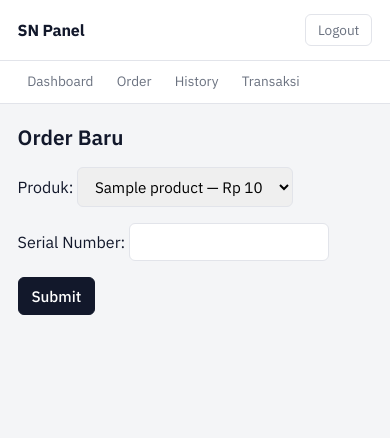
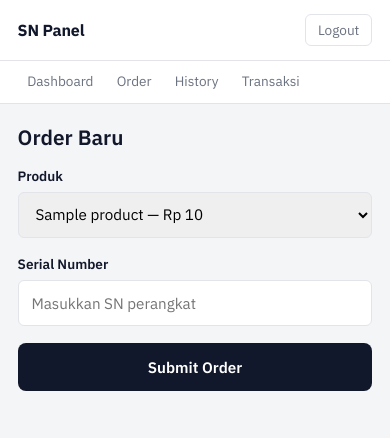
Before and after one commit to nrr24id-cmd/tele-bot, a Python web app: template src/sn_forwarder/web/templates/order.html in a window 390 px wide. Shown: the top 438 px of the page. Run offline with Jinja, Linux system fonts and the light colour scheme; the template is opened without the code that fills it: most values are stand-ins (such as "Sample title", 1, 10 or a date in 2020).

Commit message:
redesign: extend the SN Panel look to dashboard, order and history
Same system introduced for the transactions page: dashboard now shows
the balance band + a full-width primary CTA, order is a stacked
mobile-friendly form (46px+ tap targets, no more inline label+input),
history reuses the statement-row layout with a status badge and glyph
per state (pending/processing/success/failed) instead of a bordered
table.

Fix: .txn-type had text-transform:capitalize meant for the short
transaction-type words on the transactions page, but it mangled mixed-
case product names on the history page (e.g. "iCloud" -> "ICloud").
Moved the capitalization into transactions.html's own {{ t.type|capitalize }}
instead of the shared class.

Verified all four pages at 375px width: no horizontal scroll, tap
targets >=44px, checked against real render output via Jinja2 directly
(not just visual mockup).

Co-Authored-By: Claude Sonnet 5 <noreply@anthropic.com>

```diff
--- a/src/sn_forwarder/web/static/style.css
+++ b/src/sn_forwarder/web/static/style.css
@@ -8,6 +8,7 @@
   --muted-2: #9CA3AF;
   --debit: #B23A2B;
   --credit: #1C7A52;
+  --info: #2563EB;
   --sans: 'IBM Plex Sans', -apple-system, BlinkMacSystemFont, 'Segoe UI', sans-serif;
   --mono: 'IBM Plex Mono', ui-monospace, 'SF Mono', Consolas, monospace;
 }
@@ -214,7 +215,6 @@ button:hover { background: var(--ink-soft); }
   font-size: 0.9rem;
   font-weight: 600;
   color: var(--ink);
-  text-transform: capitalize;
 }
 
 .txn-meta {
@@ -256,6 +256,106 @@ button:hover { background: var(--ink-soft); }
   font-size: 0.9rem;
 }
 
+.txn-glyph.pending { background: rgba(107, 114, 128, 0.1); color: var(--muted); }
+.txn-glyph.processing { background: rgba(37, 99, 235, 0.1); color: var(--info); }
+
+/* ── greeting (dashboard) ──────────────────────────────────── */
+
+.greeting {
+  font-size: 1.1rem;
+  font-weight: 600;
+  margin: 0 0 1.2rem;
+}
+
+.greeting span { color: var(--muted); font-weight: 400; }
+
+/* ── forms (order page) ────────────────────────────────────── */
+
+.field { margin-bottom: 1.1rem; }
+
+.field label {
+  display: block;
+  font-size: 0.85rem;
+  font-weight: 600;
+  color: var(--ink);
+  margin-bottom: 0.4rem;
+}
+
+.field select, .field input {
+  width: 100%;
+  min-height: 46px;
+}
+
+.btn-primary {
+  display: flex;
+  align-items: center;
+  justify-content: center;
+  width: 100%;
+  min-height: 48px;
+  background: var(--ink);
+  color: #fff;
+  border: none;
+  border-radius: 8px;
+  font-size: 0.95rem;
+  font-weight: 600;
+  cursor: pointer;
+  text-decoration: none;
+  font-family: var(--sans);
+}
+
+.btn-primary:hover { background: var(--ink-soft); color: #fff; }
+
+/* ── alerts ───────────────────────────────────────────────── */
+
+.alert {
+  padding: 0.75rem 1rem;
+  border-radius: 8px;
+  font-size: 0.85rem;
+  margin-bottom: 1.1rem;
+  border: 1px solid transparent;
+}
+
+.alert-error {
+  background: rgba(178, 58, 43, 0.08);
+  color: var(--debit);
+  border-color: rgba(178, 58, 43, 0.25);
+}
+
+.alert-info {
+  background: rgba(18, 24, 43, 0.04);
+  color: var(--ink);
+  border-color: var(--line);
+}
+
+/* ── status badges (history page) ────────────────────────────── */
+
+.badge {
+  display: inline-flex;
+  align-items: center;
+  padding: 0.15rem 0.6rem;
+  border-radius: 999px;
+  font-size: 0.72rem;
+  font-weight: 600;
+  text-transform: capitalize;
+  white-space: nowrap;
+}
+
+.badge-pending { background: rgba(107, 114, 128, 0.12); color: var(--muted); }
+.badge-processing { background: rgba(37, 99, 235, 0.1); color: var(--info); }
+.badge-success { background: rgba(28, 122, 82, 0.1); color: var(--credit); }
+.badge-failed { background: rgba(178, 58, 43, 0.1); color: var(--debit); }
+
+.txn-meta .ref {
+  display: block;
+  overflow-wrap: anywhere;
+}
+
+.txn-meta .reply {
+  display: block;
+  margin-top: 0.1rem;
+  color: var(--muted);
+}
+
 @media (min-width: 640px) {
   .balance-figure { font-size: 2.3rem; }
 }
--- a/src/sn_forwarder/web/templates/order.html
+++ b/src/sn_forwarder/web/templates/order.html
@@ -1,19 +1,28 @@
 {% extends "base.html" %}
 {% block content %}
 <h1>Order Baru</h1>
-{% if error %}<p style="color:red">{{ error }}</p>{% endif %}
+
+{% if error %}
+<div class="alert alert-error">{{ error }}</div>
+{% endif %}
+
 <form method="post" action="/order">
   <input type="hidden" name="csrf_token" value="{{ csrf_token }}">
-  <p>
-    <label>Produk:
-      <select name="product_id">
-        {% for p in products %}
-        <option value="{{ p.id }}">{{ p.name }} — Rp {{ "{:,.0f}".format(p.price) }}</option>
-        {% endfor %}
-      </select>
-    </label>
-  </p>
-  <p><label>Serial Number: <input name="sn" required></label></p>
-  <button type="submit">Submit</button>
+
+  <div class="field">
+    <label for="product_id">Produk</label>
+    <select name="product_id" id="product_id">
+      {% for p in products %}
+      <option value="{{ p.id }}">{{ p.name }} — Rp {{ "{:,.0f}".format(p.price) }}</option>
+      {% endfor %}
+    </select>
+  </div>
+
+  <div class="field">
+    <label for="sn">Serial Number</label>
+    <input name="sn" id="sn" required placeholder="Masukkan SN perangkat">
+  </div>
+
+  <button type="submit" class="btn-primary">Submit Order</button>
 </form>
 {% endblock %}
--- a/src/sn_forwarder/web/templates/transactions.html
+++ b/src/sn_forwarder/web/templates/transactions.html
@@ -17,7 +17,7 @@
   <div class="txn">
     <div class="txn-glyph {{ 'debit' if is_debit else 'credit' }}">{{ '↓' if is_debit else '↑' }}</div>
     <div class="txn-main">
-      <div class="txn-type">{{ t.type }}</div>
+      <div class="txn-type">{{ t.type|capitalize }}</div>
       <div class="txn-meta">
         <span class="ref">{{ 'Ref ' + t.ref_request_id|string if t.ref_request_id else '—' }}</span>
         <span class="time">{{ t.created_at }}</span>
```
Also changed, not shown: src/sn_forwarder/web/templates/dashboard.html (+8 -4 lines), src/sn_forwarder/web/templates/history.html (+38 -10 lines).
